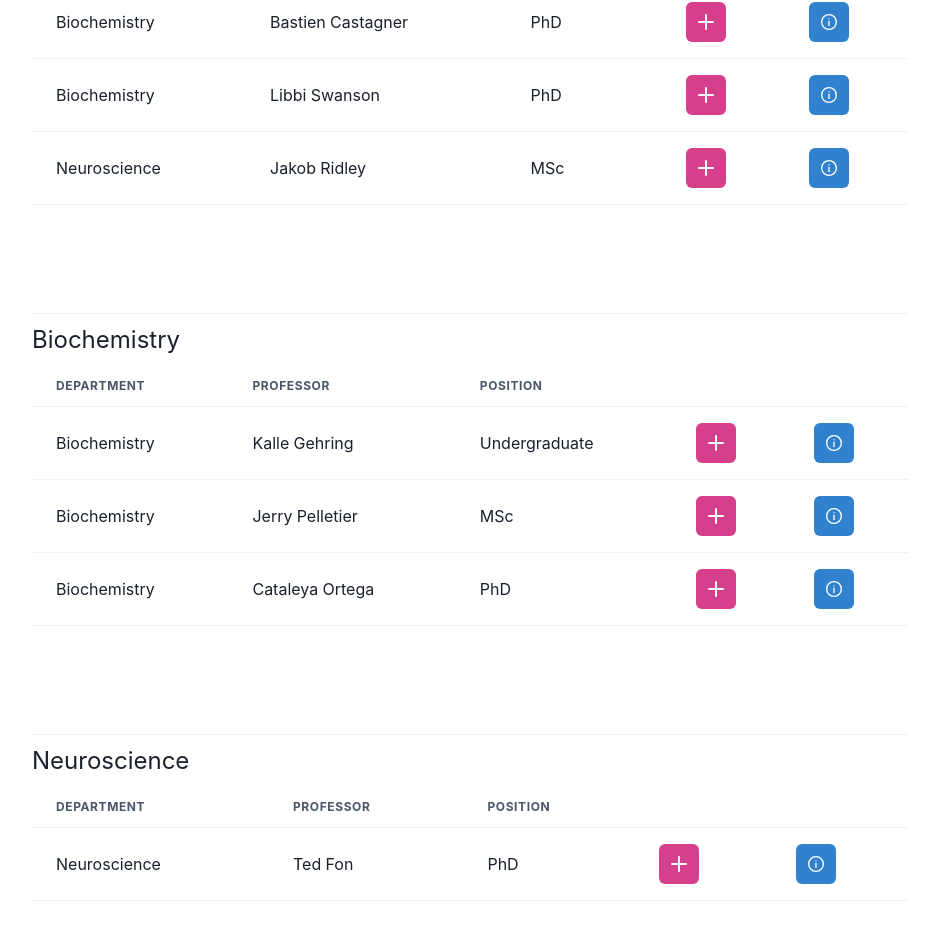
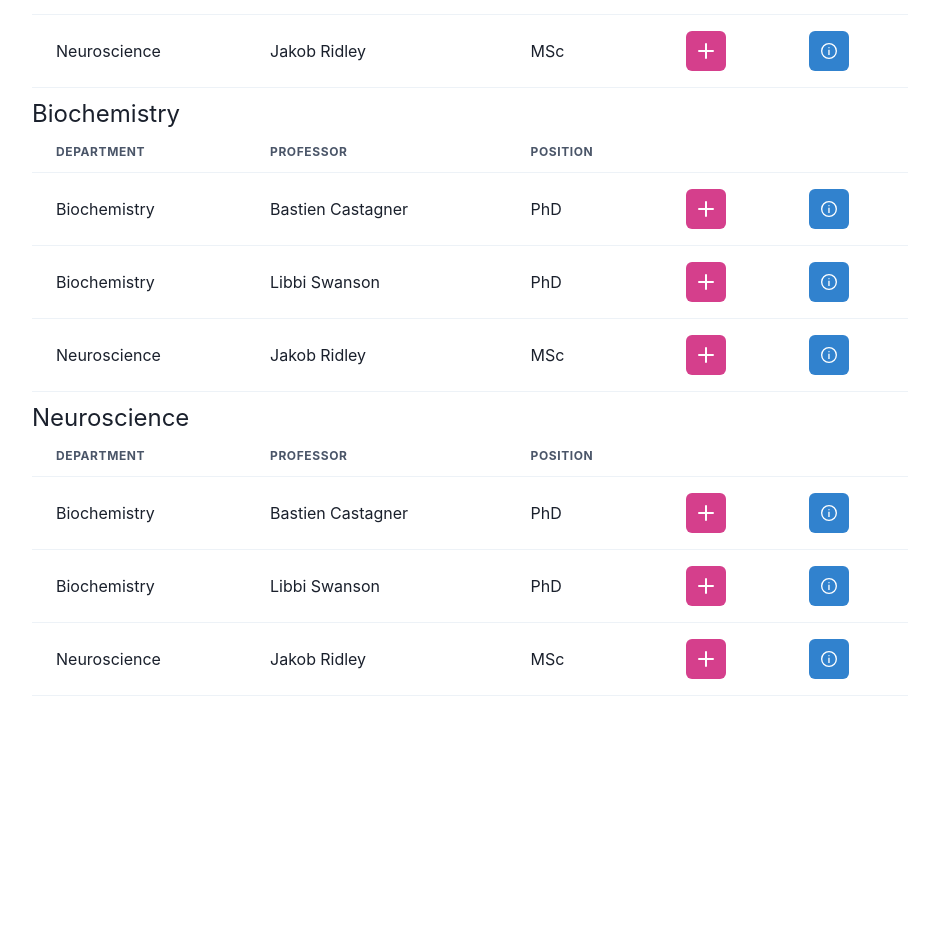
Before and after one commit to McGill-Research-App/labconnect-web, a Next.js app: page /positions_listing in a window 1280 px wide. Shown: the part 360-1300 px from the top of the page, without its empty margins (170-1109 px from the left). After the commit the page ends 1156 px from the top, so only its background shows below. Built offline with nearby package versions, Linux system fonts and the light colour scheme.

Commit message:
Add search functionality

```diff
--- /dev/null
+++ b/components/ListingTable.tsx
@@ -0,0 +1,46 @@
+import {
+    Table,
+    Thead,
+    Tbody,
+    Tr,
+    Th,
+    Td,
+    IconButton,
+    Text,
+    Link,
+} from "@chakra-ui/react"
+import React from 'react';
+import { AddIcon, InfoOutlineIcon } from '@chakra-ui/icons'
+import { Position } from '../interfaces'
+
+function ListingTable(props) {
+    return (
+        <div>
+            <Text fontSize="2xl">{props.title}</Text>
+            <Table variant="simple">
+                <Thead>
+                    <Tr href="/profile">
+                        <Th>Department</Th>
+                        <Th>Professor</Th>
+                        <Th>Position</Th>
+                        <Th></Th>
+                        <Th></Th>
+                    </Tr>
+                </Thead>
+                <Tbody>
+                    {props.positions.map((position: Position) => (
+                        <Tr>
+                            <Td><Link href="/position_description">{position.department}</Link></Td>
+                            <Td><Link>{position.professor}</Link></Td>
+                            <Td><Link>{position.title}</Link></Td>
+                            <Td><IconButton aria-label="Search database" icon={<AddIcon/>} colorScheme="pink"/></Td>
+                            <Td><Link href="/position_description"><IconButton aria-label="Search database" icon={<InfoOutlineIcon/>}  colorScheme="blue"/></Link></Td>
+                        </Tr>
+                    ))}
+                </Tbody>
+            </Table>
+        </div>
+    );
+}
+
+export default ListingTable;
--- a/interfaces/index.ts
+++ b/interfaces/index.ts
@@ -9,6 +9,12 @@ import { SpaceProps } from "@chakra-ui/styled-system";
 export type User = {
   id: number
   name: string
+}
+
+export interface Position {
+    department: string
+    professor: string
+    title: string
 }
 
 export interface Property {
--- a/pages/positions_listing.tsx
+++ b/pages/positions_listing.tsx
@@ -1,35 +1,37 @@
-
 import { Layout } from "../components/Layout";
-  import { User } from "../interfaces";
+import { User, Position } from "../interfaces";
 import { Chakra } from "../Chakra";
 import {
-    Table,
-    Thead,
-    Tbody,
-    Tfoot,
-    Tr,
-    Th,
-    Td,
     InputGroup,
     InputLeftElement,
-    IconButton,
-    Text,
     Center,
     Stack,
     Input,
-    Divider,
     Flex,
     Button,
     Spacer,
-    Link,
-    LinkOverlay,
-    LinkBox,
-    Box
 } from "@chakra-ui/react"
+import React from 'react';
+import { SearchIcon} from '@chakra-ui/icons'
+import ListingTable from "../components/ListingTable"
 
-  import { SearchIcon, AddIcon, InfoOutlineIcon } from '@chakra-ui/icons'
+function PositionsListing({ item }: { item: User }) {
+    const [searchText, setSearchText] = React.useState("")
+    const handleChange = (event) => setSearchText(event.target.value)
+    const positions: Position[] = [
+        { department: "Biochemistry", professor: "Bastien Castagner", title: "PhD" },
+        { department: "Biochemistry", professor: "Libbi Swanson", title: "PhD" },
+        { department: "Neuroscience", professor: "Jakob Ridley", title: "MSc" }
+    ]
+    const filteredPositions = positions.filter((position: Position) => {
+        for (const property in position) {
+            if (searchText.toUpperCase() == position[property].substring(0, searchText.length).toUpperCase()) return true
+        }
 
-  const PositionsListing = ({ item }: { item: User }) => (
+        return false
+    })
+
+    return (
         <Chakra>
             <Layout title={`Positions - LabConnect`}>
                 <Center>
@@ -40,122 +42,20 @@
                                     pointerEvents="none"
                                     children={<SearchIcon color="gray.300" />}
                                 />
-                        <Input type="tel" placeholder="Search..." />
+                                <Input value={searchText} type="tel" placeholder="Search positions..." onChange={handleChange}/>
                             </InputGroup>
-
                             <Spacer/>
                             <Button colorScheme="blue" marginLeft="4px" href="/profile"> Postions </Button>
                             <Button colorScheme="blue" marginLeft="4px"> Filter </Button>
-
                         </Flex>
-
-
-                <Divider paddingTop="100px"/>
-
-                <Text fontSize="2xl">Recommended For You</Text>
-
-
-                <Table variant="simple">
-                    <Thead>
-                    <Tr href="/profile">
-                        <Th>Department</Th>
-                        <Th>Professor</Th>
-                        <Th>Position</Th>
-                        <Th></Th>
-                        <Th></Th>
-                    </Tr>
-                    </Thead>
-                    <Tbody>
-                        <Tr>
-                            <Td><Link href="/position_description">Biochemistry</Link></Td>
-                            <Td><Link>Bastien Castagner</Link></Td>
-                            <Td><Link>PhD</Link></Td>
-                            <Td><IconButton aria-label="Search database" icon={<AddIcon/>} colorScheme="pink"/></Td>
-                            <Td><Link href="/position_description"><IconButton aria-label="Search database" icon={<InfoOutlineIcon/>}  colorScheme="blue"/></Link></Td>
-                        </Tr>
-                    <Tr>
-                        <Td><Link href="/position_description">Biochemistry</Link></Td>
-                        <Td><Link href="/position_description">Libbi Swanson</Link></Td>
-                        <Td><Link href="/position_description">PhD </Link></Td>
-                        <Td><IconButton aria-label="Search database" icon={<AddIcon/>} colorScheme="pink"/></Td>
-                        <Td><Link href="/position_description"><IconButton aria-label="Search database" icon={<InfoOutlineIcon/>}  colorScheme="blue"/></Link></Td>
-                    </Tr>
-                    <Tr>
-                        <Td><Link href="/position_description">Neuroscience</Link></Td>
-                        <Td><Link href="/position_description">Jakob Ridley</Link></Td>
-                        <Td><Link href="/position_description">MSc</Link></Td>
-                        <Td><IconButton aria-label="Search database" icon={<AddIcon/>} colorScheme="pink"/></Td>
-                        <Td><Link href="/position_description"><IconButton aria-label="Search database" icon={<InfoOutlineIcon/>}  colorScheme="blue"/></Link></Td>
-                    </Tr>
-                    </Tbody>
-                </Table>
-
-                <Divider paddingTop="100px"/>
-
-                <Text fontSize="2xl">Biochemistry</Text>
-                <Table variant="simple">
-                    <Thead>
-                        <Tr>
-                            <Th>Department</Th>
-                            <Th>Professor</Th>
-                            <Th>Position</Th>
-                            <Th></Th>
-                            <Th></Th>
-                        </Tr>
-                    </Thead>
-                    <Tbody>
-                        <Tr>
-                            <Td><Link href="/position_description">Biochemistry</Link></Td>
-                            <Td><Link href="/position_description">Kalle Gehring</Link></Td>
-                            <Td><Link href="/position_description">Undergraduate</Link></Td>
-                            <Td><IconButton aria-label="Search database" icon={<AddIcon/>} colorScheme="pink"/></Td>
-                            <Td><Link href="/position_description"><IconButton aria-label="Search database" icon={<InfoOutlineIcon/>}  colorScheme="blue"/></Link></Td>
-                        </Tr>
-                        <Tr>
-                            <Td><Link href="/position_description">Biochemistry</Link></Td>
-                            <Td><Link href="/position_description">Jerry Pelletier</Link></Td>
-                            <Td><Link href="/position_description">MSc</Link></Td>
-                            <Td><Link href="/position_description"><IconButton aria-label="Search database" icon={<AddIcon/>} colorScheme="pink"/></Link></Td>
-                            <Td><Link href="/position_description"><IconButton aria-label="Search database" icon={<InfoOutlineIcon/>}  colorScheme="blue"/></Link></Td>
-                        </Tr>
-                        <Tr>
-                            <Td><Link href="/position_description">Biochemistry</Link></Td>
-                            <Td><Link href="/position_description">Cataleya Ortega</Link></Td>
-                            <Td><Link href="/position_description">PhD</Link></Td>
-                            <Td><IconButton aria-label="Search database" icon={<AddIcon/>} colorScheme="pink"/></Td>
-                            <Td><Link href="/position_description"><IconButton aria-label="Search database" icon={<InfoOutlineIcon/>}  colorScheme="blue"/></Link></Td>
-                        </Tr>
-                    </Tbody>
-                </Table>
-
-                <Divider paddingTop="100px"/>
-
-                <Text fontSize="2xl">Neuroscience</Text>
-                <Table variant="simple">
-                    <Thead>
-                        <Tr>
-                            <Th>Department</Th>
-                            <Th>Professor</Th>
-                            <Th>Position</Th>
-                            <Th></Th>
-                            <Th></Th>
-                        </Tr>
-                    </Thead>
-                    <Tbody>
-                        <Tr>
-                            <Td><Link href="/position_description">Neuroscience</Link></Td>
-                            <Td><Link href="/position_description">Ted Fon</Link></Td>
-                            <Td><Link href="/position_description">PhD</Link></Td>
-                            <Td><IconButton aria-label="Search database" icon={<AddIcon/>} colorScheme="pink"/></Td>
-                            <Td><Link href="/position_description"><IconButton aria-label="Search database" icon={<InfoOutlineIcon/>}  colorScheme="blue"/></Link></Td>
-                        </Tr>
-                    </Tbody>
-                </Table>
-                <Divider paddingTop="100px"/>
+                        <ListingTable positions={filteredPositions} title="Recommended For You"/>
+                        <ListingTable positions={filteredPositions} title="Biochemistry"/>
+                        <ListingTable positions={filteredPositions} title="Neuroscience"/>
                     </Stack>
                 </Center>
             </Layout>
         </Chakra>
     );
+}
 
 export default PositionsListing;
```
Lines whose indentation alone changed are shown as unchanged.
